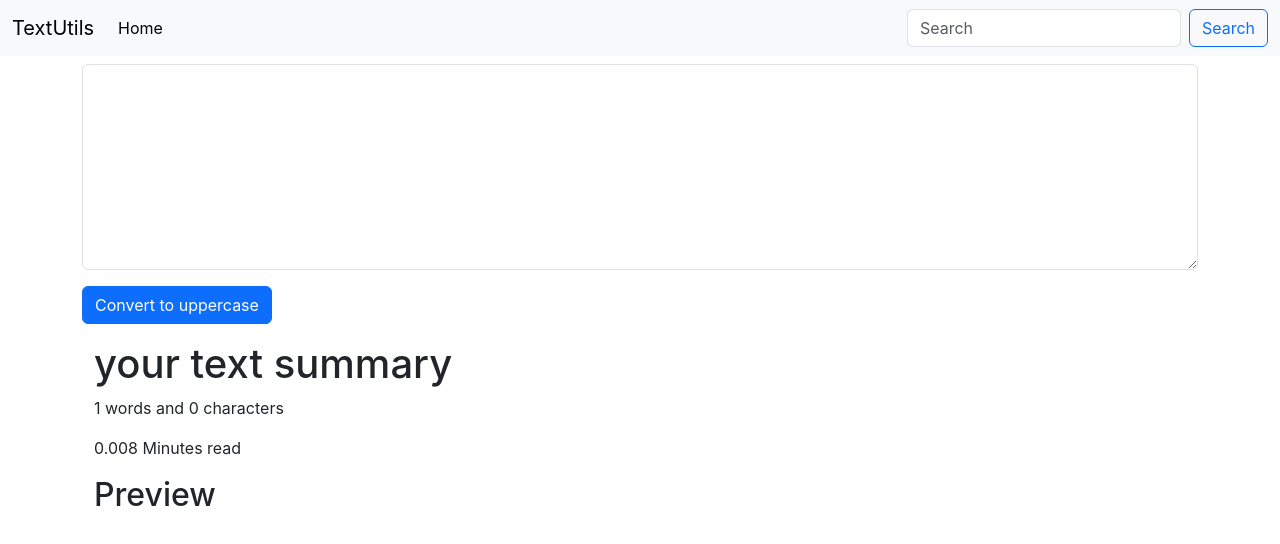
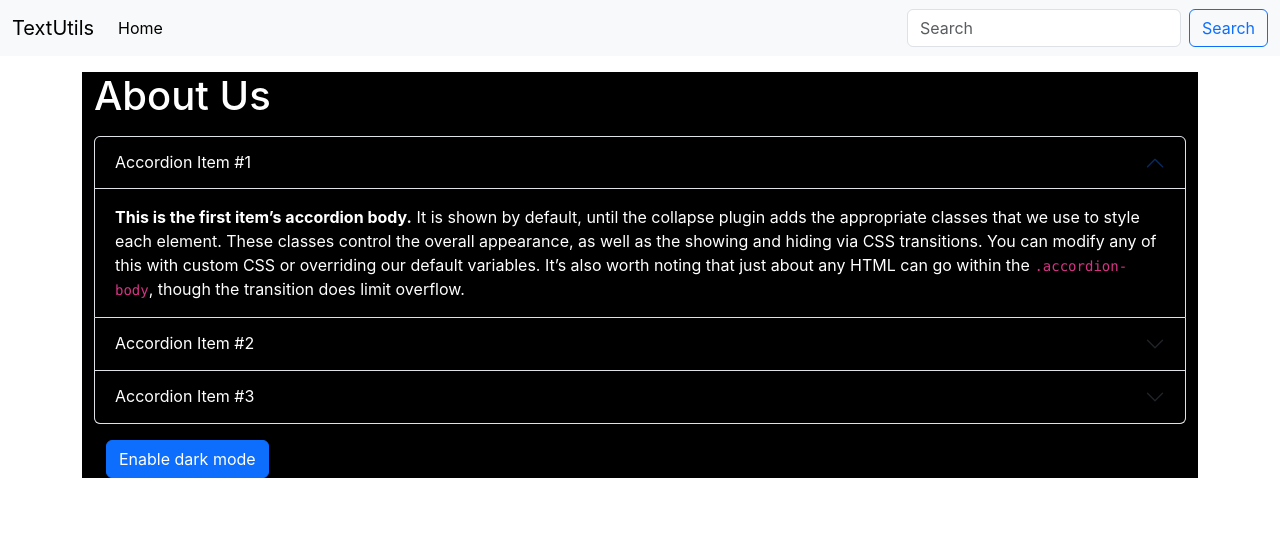
Before and after one commit to rohanvaid1/textutils, a React (Create React App) app: page / in a window 1280 px wide. Shown: the top 544 px of the page. Built offline with nearby package versions, Linux system fonts and the light colour scheme.

Commit message:
dark mode on about component

```diff
--- a/src/App.js
+++ b/src/App.js
@@ -1,13 +1,15 @@
 import './App.css';
+import About from './components/About';
 import Navbar from './components/Navbar';
-import TextForm from './components/TextForm';
+// import TextForm from './components/TextForm';
 
 function App() {
   return (
     <>
      <Navbar title="TextUtils" />
      <div className='container'>
-      <TextForm/>
+      {/* <TextForm/> */}
+      <About/>
      </div>
     </>
   );
--- /dev/null
+++ b/src/components/About.js
@@ -0,0 +1,72 @@
+import React, {useState} from 'react'
+
+export default function About() {
+    const [myStyle, setMyStyle] = useState({
+        color: 'white',
+        backgroundColor: 'black',
+    })
+    const [btnText, setBtnText] = useState('Enable dark mode');
+
+    const toggleStyle = () => {
+        if (myStyle.color === 'white') {
+            setMyStyle({
+                color: 'black',
+                backgroundColor: 'white',
+            })
+            setBtnText('Enable dark mode');
+        } else {
+            setMyStyle({
+                color: 'white',
+                backgroundColor: 'black',
+            })
+            setBtnText('Enable light mode');
+        }
+    }
+
+  return (
+    <div className='container' style={myStyle}>
+        <h1 className='my-3'>About Us</h1>
+            <div class="accordion" id="accordionExample">
+        <div class="accordion-item">
+            <h2 class="accordion-header">
+            <button class="accordion-button" style={myStyle} type="button" data-bs-toggle="collapse" data-bs-target="#collapseOne" aria-expanded="true" aria-controls="collapseOne">
+                Accordion Item #1
+            </button>
+            </h2>
+            <div id="collapseOne" class="accordion-collapse collapse show" data-bs-parent="#accordionExample">
+            <div class="accordion-body" style={myStyle}>
+                <strong>This is the first item’s accordion body.</strong> It is shown by default, until the collapse plugin adds the appropriate classes that we use to style each element. These classes control the overall appearance, as well as the showing and hiding via CSS transitions. You can modify any of this with custom CSS or overriding our default variables. It’s also worth noting that just about any HTML can go within the <code>.accordion-body</code>, though the transition does limit overflow.
+            </div>
+            </div>
+        </div>
+        <div class="accordion-item">
+            <h2 class="accordion-header">
+            <button class="accordion-button collapsed" style={myStyle} type="button" data-bs-toggle="collapse" data-bs-target="#collapseTwo" aria-expanded="false" aria-controls="collapseTwo">
+                Accordion Item #2
+            </button>
+            </h2>
+            <div id="collapseTwo" class="accordion-collapse collapse" data-bs-parent="#accordionExample">
+            <div class="accordion-body" style={myStyle}>
+                <strong>This is the second item’s accordion body.</strong> It is hidden by default, until the collapse plugin adds the appropriate classes that we use to style each element. These classes control the overall appearance, as well as the showing and hiding via CSS transitions. You can modify any of this with custom CSS or overriding our default variables. It’s also worth noting that just about any HTML can go within the <code>.accordion-body</code>, though the transition does limit overflow.
+            </div>
+            </div>
+        </div>
+        <div class="accordion-item">
+            <h2 class="accordion-header">
+            <button class="accordion-button collapsed" style={myStyle} type="button" data-bs-toggle="collapse" data-bs-target="#collapseThree" aria-expanded="false" aria-controls="collapseThree">
+                Accordion Item #3
+            </button>
+            </h2>
+            <div id="collapseThree" class="accordion-collapse collapse" style={myStyle} data-bs-parent="#accordionExample">
+            <div class="accordion-body" style={myStyle}>
+                <strong>This is the third item’s accordion body.</strong> It is hidden by default, until the collapse plugin adds the appropriate classes that we use to style each element. These classes control the overall appearance, as well as the showing and hiding via CSS transitions. You can modify any of this with custom CSS or overriding our default variables. It’s also worth noting that just about any HTML can go within the <code>.accordion-body</code>, though the transition does limit overflow.
+            </div>
+            </div>
+        </div>
+        </div>
+        <div className='container my-3'>
+        <button onClick={toggleStyle} type="button" class="btn btn-primary">{btnText}</button>
+        </div>
+    </div>
+  )
+}
--- a/src/components/TextForm.js
+++ b/src/components/TextForm.js
@@ -11,6 +11,15 @@
         setText(e.target.value)
     }
 
+    const handleDownClick = () => {
+      setText(text.toLowerCase());
+    };
+
+    const handleclearClick = () => {
+      setText("");
+    };
+
+
   return (
     <>
      <div>
@@ -18,7 +27,9 @@
        <div className='mb-3'>
         <textarea className="form-control" value={text} onChange={handleOnChange} id="myBox" rows="8"></textarea>
        </div>
-       <button className='btn btn-primary' onClick={handleUpClick}>Convert to uppercase</button>
+       <button className='btn btn-primary ' onClick={handleUpClick}>Convert to uppercase</button>
+       <button className='btn btn-primary mx-3' onClick={handleDownClick}>Convert to lowercase</button>
+       <button className='btn btn-primary mx-3' onClick={handleclearClick}>clear Text</button>
     </div>
     <div className="container my-3">
        <h1>your text summary</h1>
```
